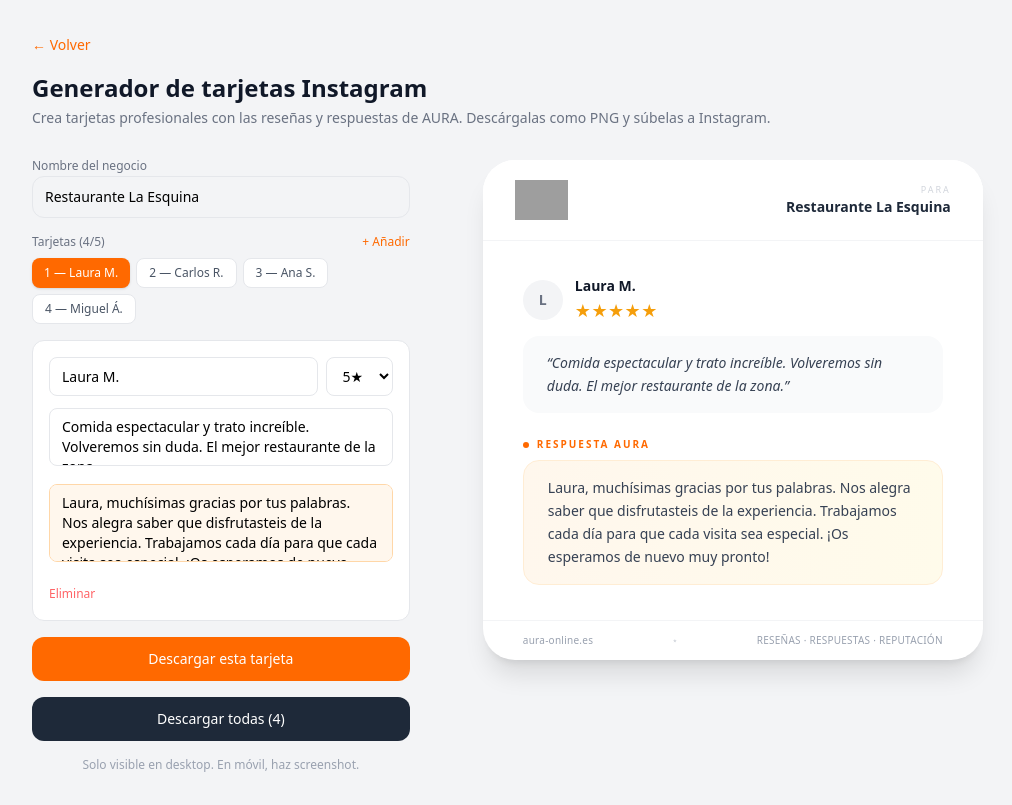
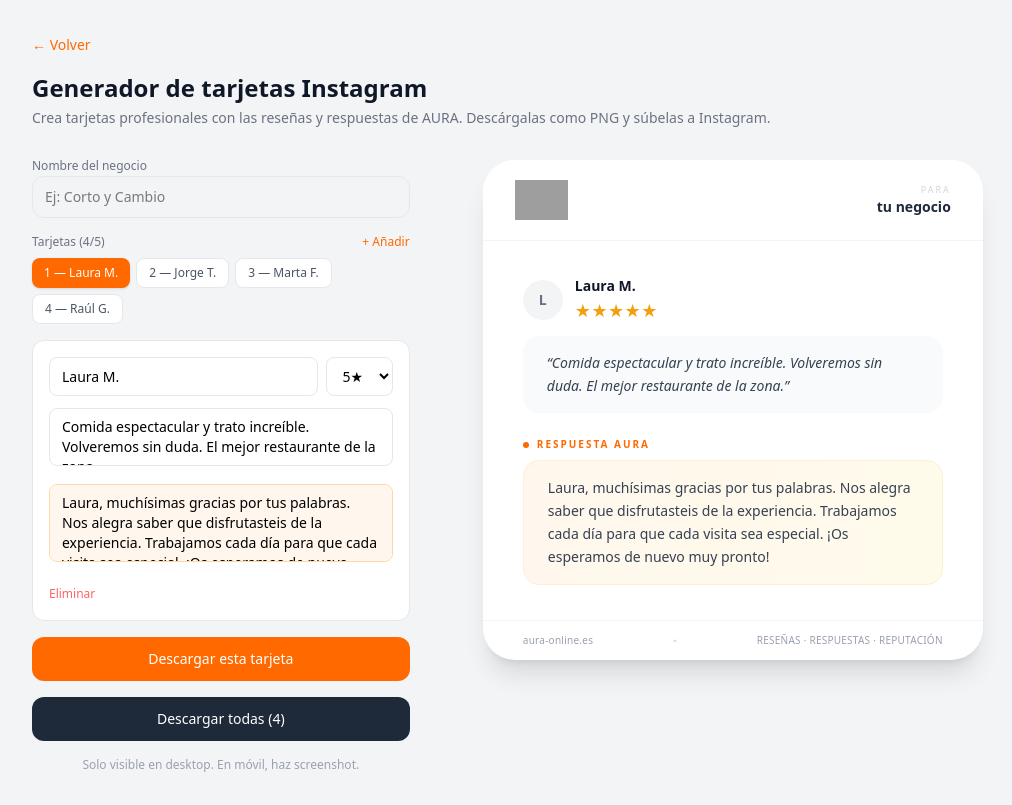
Before and after one commit to auraonlinebox/aura-online, a Next.js app: page /social-card in a window 1280 px wide. Shown: the whole page, without its empty margins (112-1124 px from the left). Built offline with nearby package versions, Linux system fonts and the light colour scheme; grey boxes are pictures that could not be loaded.

Commit message:
feat: diverse example cards (restaurant, workshop, hair salon, hotel)

```diff
--- a/src/app/social-card/page.tsx
+++ b/src/app/social-card/page.tsx
@@ -4,13 +4,13 @@ import { useState } from 'react';
 
 const EXAMPLES = [
   { author: 'Laura M.', rating: 5, text: 'Comida espectacular y trato increíble. Volveremos sin duda. El mejor restaurante de la zona.', response: 'Laura, muchísimas gracias por tus palabras. Nos alegra saber que disfrutasteis de la experiencia. Trabajamos cada día para que cada visita sea especial. ¡Os esperamos de nuevo muy pronto!' },
-  { author: 'Carlos R.', rating: 4, text: 'Buen servicio, rápido y profesional. La única pega es que tardaron un poco en traer la cuenta.', response: 'Carlos, gracias por tu sinceridad. Nos alegra que valorases positivamente el servicio. Tomamos nota de lo del tiempo de espera, mejoraremos para ofreceros una experiencia aún mejor. ¡Un saludo!' },
-  { author: 'Ana S.', rating: 5, text: 'Me encanta este sitio. Voy cada semana y nunca me defrauda. El personal es súamable.', response: 'Ana, es un placer leerte. Que nos elijas cada semana es el mejor cumplido que podemos recibir. Todo el equipo te manda un abrazo y te espera la próxima semana con una sonrisa 😊' },
-  { author: 'Miguel Á.', rating: 3, text: 'Bien pero esperaba más. La comida estaba buena pero el sitio es ruidoso y tardaron en servirnos.', response: 'Miguel, gracias por tomarte el tiempo de compartir tu experiencia. Nos alegra que la comida fuese de tu agrado, y lamentamos los inconvenientes con el ruido y la demora. Estamos trabajando en ello para mejorar. Esperamos darte una mejor experiencia la próxima vez.' },
+  { author: 'Jorge T.', rating: 5, text: 'Dejé el coche por una revisión y quedó como nuevo. Precio justo y me lo dejaron listo en el día. Muy recomendable.', response: 'Jorge, gracias por confiar en nosotros. Nos alegra que el trabajo fuese de tu agrado y que todo quedase a tu gusto. Somos un taller de toda la vida y nos encanta cuidar los detalles. ¡Un saludo!' },
+  { author: 'Marta F.', rating: 5, text: 'Me hicieron un corte y un brushing espectacular. Salí como nueva. El trato increíble, volveré sin duda.', response: 'Marta, nos encanta leerte. Saber que saliste contenta es lo más importante para nosotras. Todo el equipo se esfuerza cada día para que te sientas mimada. ¡Te esperamos pronto!' },
+  { author: 'Raúl G.', rating: 4, text: 'Habitación limpia, cama cómoda y buen desayuno. La única pega es que el aire acondicionado hacía ruido.', response: 'Raúl, gracias por tu reseña. Nos alegra que disfrutases de tu estancia y del desayuno. Tomamos nota de lo del aire acondicionado, lo revisaremos para que no vuelva a ocurrir. ¡Esperamos verte de nuevo!' },
 ];
 
 export default function SocialCardPage() {
-  const [businessName, setBusinessName] = useState('Restaurante La Esquina');
+  const [businessName, setBusinessName] = useState('');
   const [cards, setCards] = useState(EXAMPLES);
   const [activeIndex, setActiveIndex] = useState(0);
 
```
